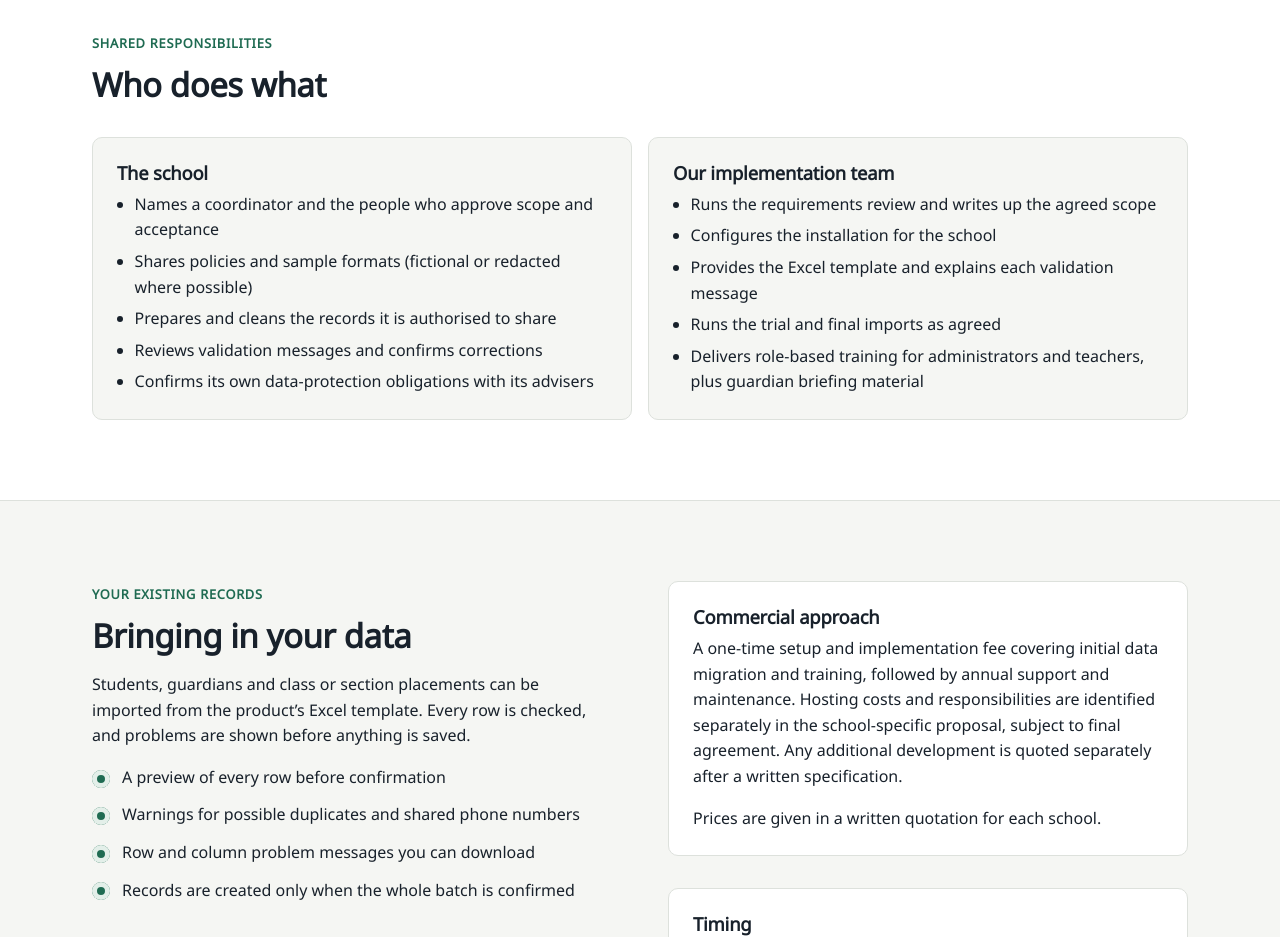
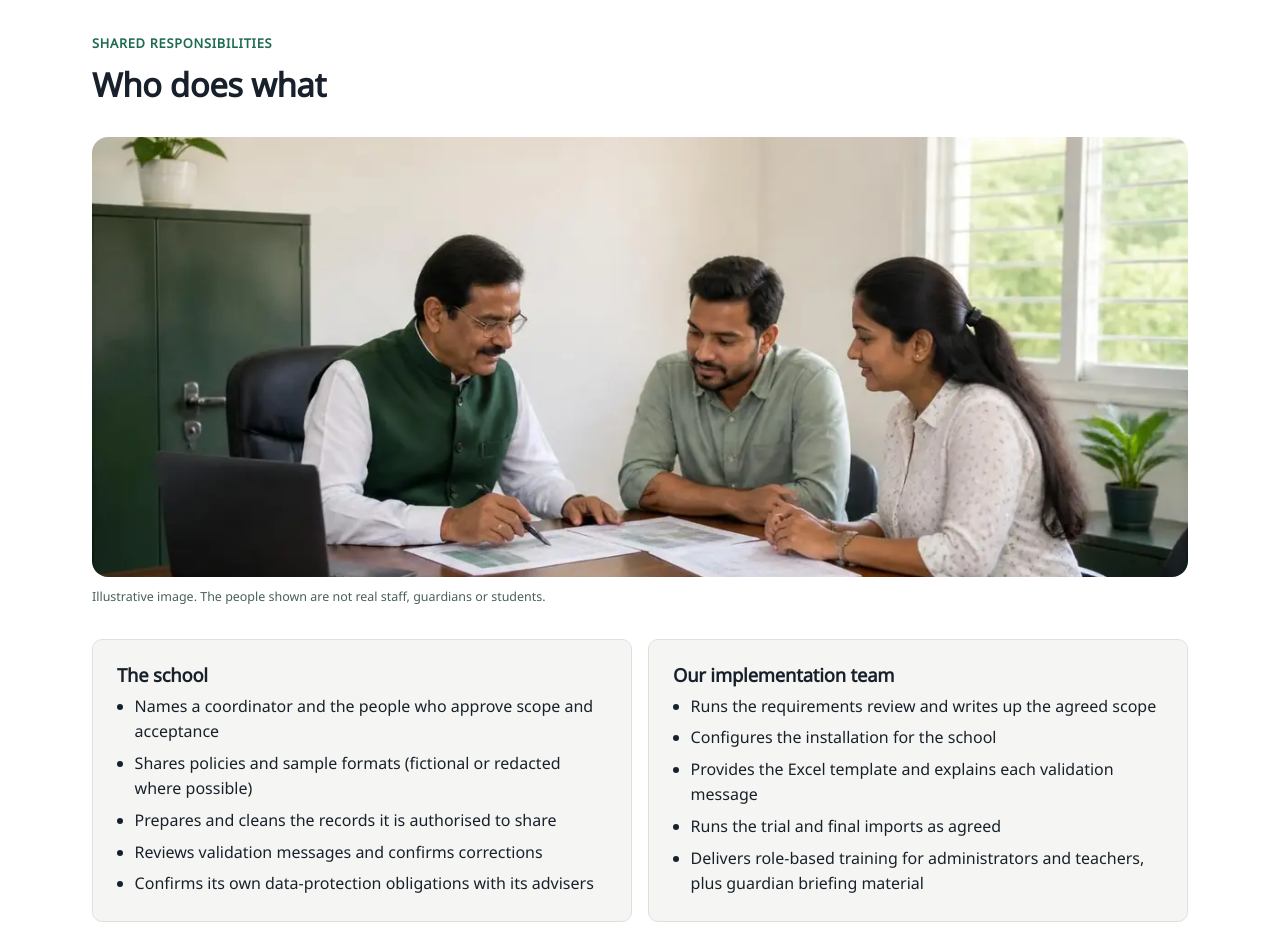
Before and after one commit to Joseph5157/school-erp-go-to-market, an Astro site in the folder website/: page /implementation in a window 1280 px wide. Shown: the part 1500-2437 px from the top of the page. Built offline with nearby package versions, Linux system fonts and the light colour scheme; Astro itself is replaced by a stand-in of ours.

Commit message:
GTM-WEBSITE-V2: add implementation meeting image to Implementation page

```diff
--- a/website/src/pages/implementation.astro
+++ b/website/src/pages/implementation.astro
@@ -64,6 +64,17 @@ import implementationSvg from '../../../diagrams/svg/06_Implementation_Process.s
         <span class="eyebrow">Shared responsibilities</span>
         <h2 id="roles-heading">Who does what</h2>
       </div>
+      <figure class="page-photo">
+        <img
+          src="/images/product/implementation-meeting.webp"
+          width="1200"
+          height="675"
+          alt="Illustration of a school principal at his desk going over printed spreadsheets with two members of the implementation team."
+          loading="lazy"
+          decoding="async"
+        />
+        <figcaption>Illustrative image. The people shown are not real staff, guardians or students.</figcaption>
+      </figure>
       <div class="grid grid-2">
         <article class="card">
           <h3>The school</h3>
```
Also changed, not shown: docs/content-status.md (+1 -1 lines), website/V2-VISUAL-ASSETS.md (+1 -0 lines), website/public/images/product/implementation-meeting.webp (added).
